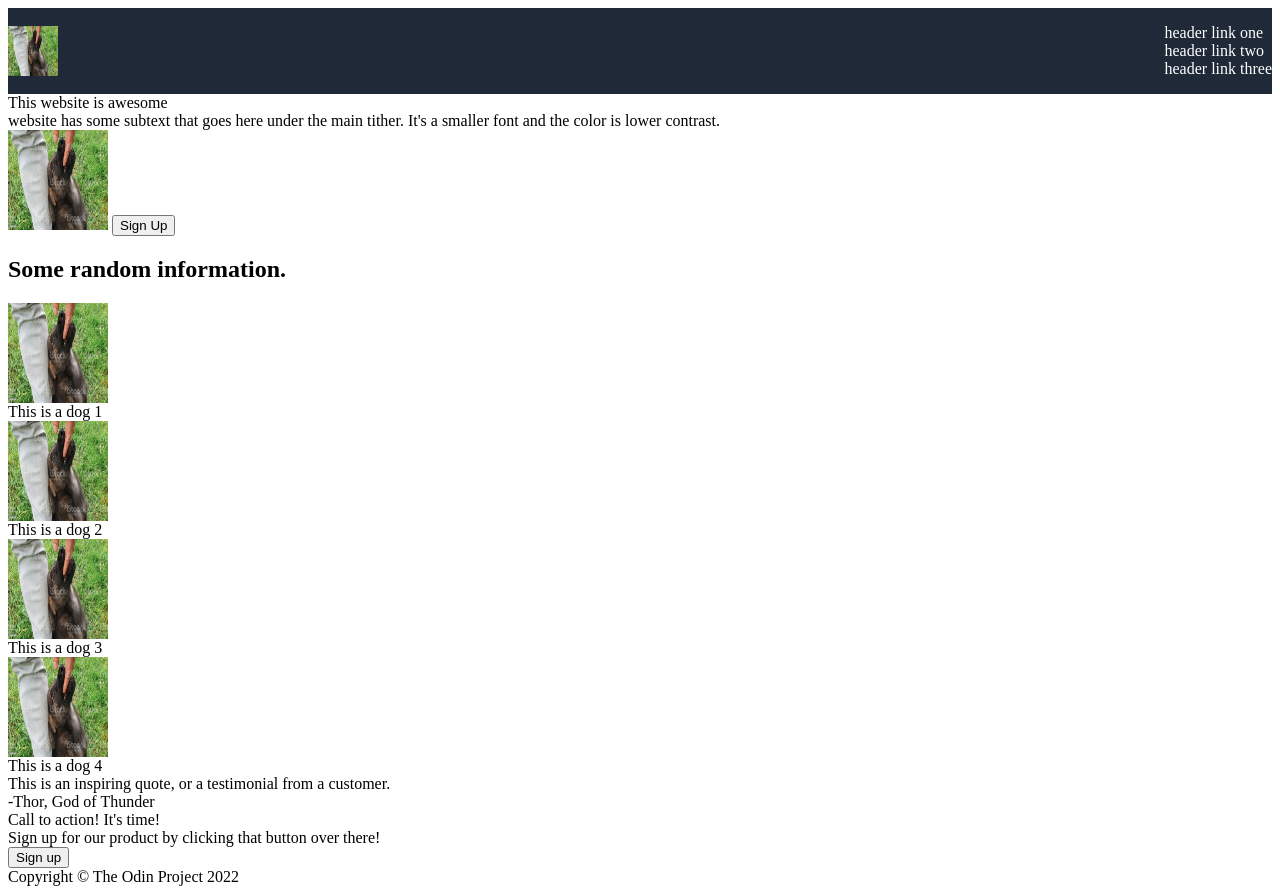
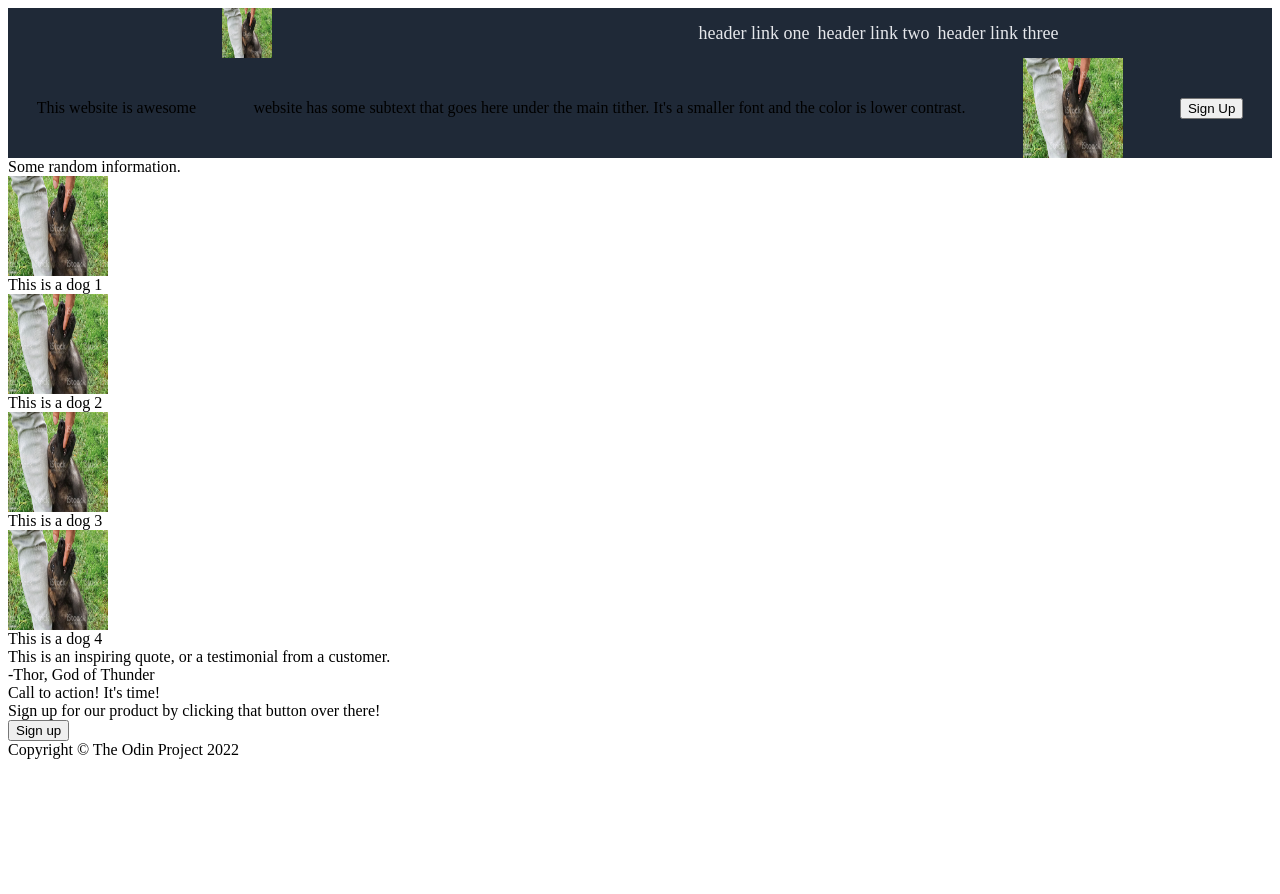
Before and after one commit to khoedhur/project-2-landing-page, a plain HTML site: page index.html in a window 1280 px wide. After the commit the page ends 800 px from the top, so only its background shows below. Drawn offline with Linux system fonts and the light colour scheme.

Commit message:
Edit index.html style.css README.md

```diff
--- a/index.html
+++ b/index.html
@@ -21,19 +21,22 @@
     </div>
   </div>
   <!-- hero text -->
-  <div class="hero">This website is awesome</div>
-    <div class="hero-secondary">
-      website has some subtext that goes here under the main tither. It's a smaller font and the color is lower contrast.
+  <div class="hero">
+    <div class="hero-primary">This website is awesome</div>
+      <div class="hero-secondary">
+        website has some subtext that goes here under the main tither. It's a smaller font and the color is lower contrast.
+      </div>
+      <div class="hero-button">
+        <img src="./img/dog-bite.jpg" alt="" width="100px" height="100px">
+      </div>
+      <div class="hero-button">
+        <button class="">Sign Up</button>
+      </div>
     </div>
-    <img src="./img/dog-bite.jpg" alt="" width="100px" height="100px">
-    <button class="">Sign Up</button>
   </div>
-
   <!-- section two random information and pictures-->
   <div class="main-body">
-    <div class="main-text">
-      <h2>Some random information.</h2>
-    </div>
+    <div class="main-text">Some random information.</div>
       <div class="container">
         <div class="info">
           <img src="./img/dog-bite.jpg" alt="" width="100px" height="100px">
--- a/style.css
+++ b/style.css
@@ -1,12 +1,23 @@
 .header {
-  display: flex;
   background-color: #1F2937;
-  color: white;
   display: flex;
   align-items: center;
-  justify-content: space-between;
+  justify-content: space-around;
 }
 
 ul {
+  color: #e5e7eb;
+  font-size: 18px;
   list-style-type: none;
+  display: flex;
+  padding: 0;
+  margin: 0;
+  gap: 8px;
 }
+
+.hero {
+  background-color: #1F2937;
+  display: flex;
+  align-items: center;
+  justify-content: space-around;
+}
```
Also changed, not shown: 1 other file.
